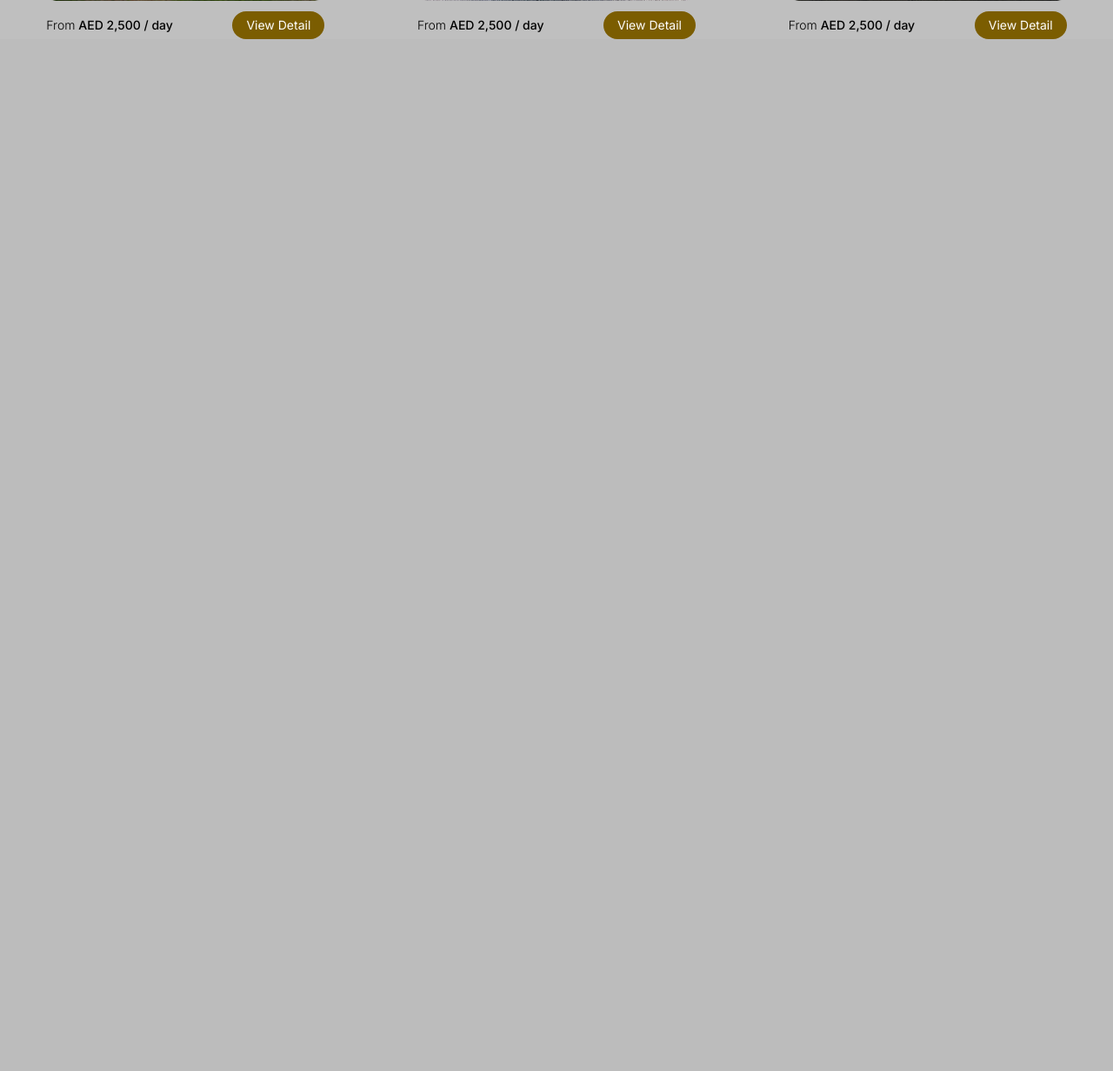
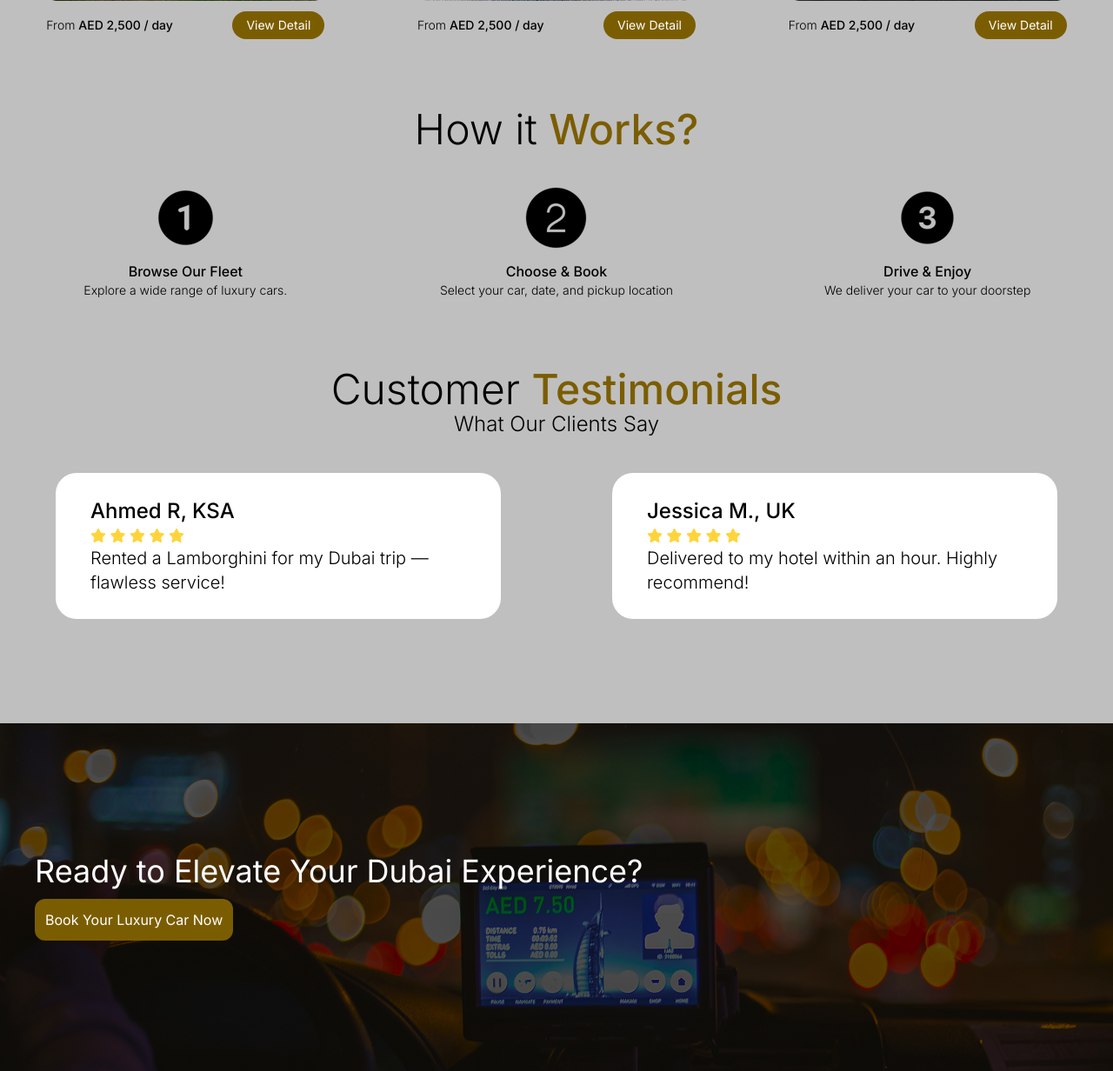
Before and after one commit to Bilal-19/Car-Rental-Website, a PHP site: page / in a window 1280 px wide. Shown: the part 1614-2846 px from the top of the page at 87% size. Before the commit the page ends 1659 px from the top, so only its background shows below. Run offline with PHP 8.4, Linux system fonts and the light colour scheme.

Commit message:
Updated landing page.

```diff
--- a/Visitor/index.php
+++ b/Visitor/index.php
@@ -27,19 +27,19 @@ require_once "../VisitorLayout/header.php";
         <p class="font-light text-sm">Choose from Lamborghini, Rolls-Royce, Ferrari, and more.</p>
     </div>
 
-     <div class="w-75 md:w-1/6 text-center">
+    <div class="w-75 md:w-1/6 text-center">
         <img src="../Assets/pickup_delivery.png" alt="pickup_delivery" class="mx-auto h-20">
         <h4 class="font-medium text-md">Free Pickup & Delivery</h4>
         <p class="font-light text-sm">Get your car delivered to your hotel, airport, or location.</p>
     </div>
 
-     <div class="w-75 md:w-1/6 text-center">
+    <div class="w-75 md:w-1/6 text-center">
         <img src="../Assets/support.png" alt="support" class="mx-auto h-20">
         <h4 class="font-medium text-md">24/7 Support</h4>
         <p class="font-light text-sm">Our concierge service is available around the clock.</p>
     </div>
 
-     <div class="w-75 md:w-1/6 text-center">
+    <div class="w-75 md:w-1/6 text-center">
         <img src="../Assets/insured.png" alt="insured" class="mx-auto h-20">
         <h4 class="font-medium text-md">Fully Insured</h4>
         <p class="font-light text-sm">Comprehensive coverage for peace of mind.</p>
@@ -60,7 +60,7 @@ require_once "../VisitorLayout/header.php";
         </div>
     </div>
 
-     <div class="w-80 md:w-1/4">
+    <div class="w-80 md:w-1/4">
         <img src="../Assets/Rolls_Royce.png" alt="Rolls_Royce" class="mx-auto mb-3">
         <div class="flex flex-row justify-between items-center">
             <p class="font-light text-sm">From <b class="font-medium">AED 2,500 / day</b></p>
@@ -68,7 +68,7 @@ require_once "../VisitorLayout/header.php";
         </div>
     </div>
 
-     <div class="w-80 md:w-1/4">
+    <div class="w-80 md:w-1/4">
         <img src="../Assets/Ferrari.png" alt="Ferrari" class="mx-auto mb-3">
         <div class="flex flex-row justify-between items-center">
             <p class="font-light text-sm">From <b class="font-medium">AED 2,500 / day</b></p>
@@ -76,6 +76,67 @@ require_once "../VisitorLayout/header.php";
         </div>
     </div>
 </div>
+
+<div class="container-fluid text-center mt-20 mb-10">
+    <h3 class="text-3xl md:text-5xl font-light">How it <span class="text-[#7B5D01] font-medium">Works?</span></h3>
+</div>
+
+<div class="w-full flex flex-col md:flex-row justify-around items-center space-y-15 md:space-y-0">
+    <div class="w-80 md:w-1/4 text-center">
+        <img src="../Assets/step_1.png" alt="step_1" class="mx-auto mb-3">
+        <h4 class="font-medium text-md">Browse Our Fleet</h4>
+        <p class="font-light text-sm">Explore a wide range of luxury cars.</p>
+    </div>
+
+    <div class="w-80 md:w-1/4 text-center">
+        <img src="../Assets/step_2.png" alt="step_2" class="mx-auto mb-3">
+        <h4 class="font-medium text-md">Choose & Book</h4>
+        <p class="font-light text-sm">Select your car, date, and pickup location</p>
+    </div>
+
+    <div class="w-80 md:w-1/4 text-center">
+        <img src="../Assets/step_3.png" alt="step_3" class="mx-auto mb-3">
+        <h4 class="font-medium text-md">Drive & Enjoy</h4>
+        <p class="font-light text-sm">We deliver your car to your doorstep</p>
+    </div>
+</div>
+
+<div class="container-fluid text-center mt-20 mb-10">
+    <h3 class="text-3xl md:text-5xl font-light">Customer <span class="text-[#7B5D01] font-medium">Testimonials</span>
+    </h3>
+    <p class="text-md md:text-2xl font-light">What Our Clients Say</p>
+</div>
+
+<div class="w-full flex flex-col md:flex-row justify-around items-center space-y-15 md:space-y-0">
+    <div class="w-80 md:w-2/5 bg-white rounded-3xl py-3 px-10 h-42 flex flex-col justify-center">
+        <h4 class="font-medium text-2xl">Ahmed R, KSA</h4>
+        <div>
+            <i class="fa-solid fa-star" style="color: #FFD43B;"></i>
+            <i class="fa-solid fa-star" style="color: #FFD43B;"></i>
+            <i class="fa-solid fa-star" style="color: #FFD43B;"></i>
+            <i class="fa-solid fa-star" style="color: #FFD43B;"></i>
+            <i class="fa-solid fa-star" style="color: #FFD43B;"></i>
+        </div>
+        <p class="font-light text-xl">Rented a Lamborghini for my Dubai trip — flawless service!</p>
+    </div>
+
+    <div class="w-80 md:w-2/5 bg-white rounded-3xl py-3 px-10 h-42 flex flex-col justify-center">
+        <h4 class="font-medium text-2xl">Jessica M., UK</h4>
+        <div>
+            <i class="fa-solid fa-star" style="color: #FFD43B;"></i>
+            <i class="fa-solid fa-star" style="color: #FFD43B;"></i>
+            <i class="fa-solid fa-star" style="color: #FFD43B;"></i>
+            <i class="fa-solid fa-star" style="color: #FFD43B;"></i>
+            <i class="fa-solid fa-star" style="color: #FFD43B;"></i>
+        </div>
+        <p class="font-light text-xl">Delivered to my hotel within an hour. Highly recommend!</p>
+    </div>
+</div>
+
+<div class="mt-30 w-full h-52 md:h-100 text-white flex flex-col justify-center text-start p-10" style="background-image:url('../Assets/footer_cta_banner.png')">
+    <h3 class="text-xl md:text-4xl mb-3">Ready to Elevate Your Dubai Experience?</h3>
+    <button class="bg-[#7B5D01] w-fit px-3 py-3 rounded-xl">Book Your Luxury Car Now</button>
+</div>
 <?php
 require_once "../VisitorLayout/footer.php";
 ?>
```
Also changed, not shown: Assets/footer_cta_banner.png (added), Assets/step_1.png (added), Assets/step_2.png (added), Assets/step_3.png (added).
